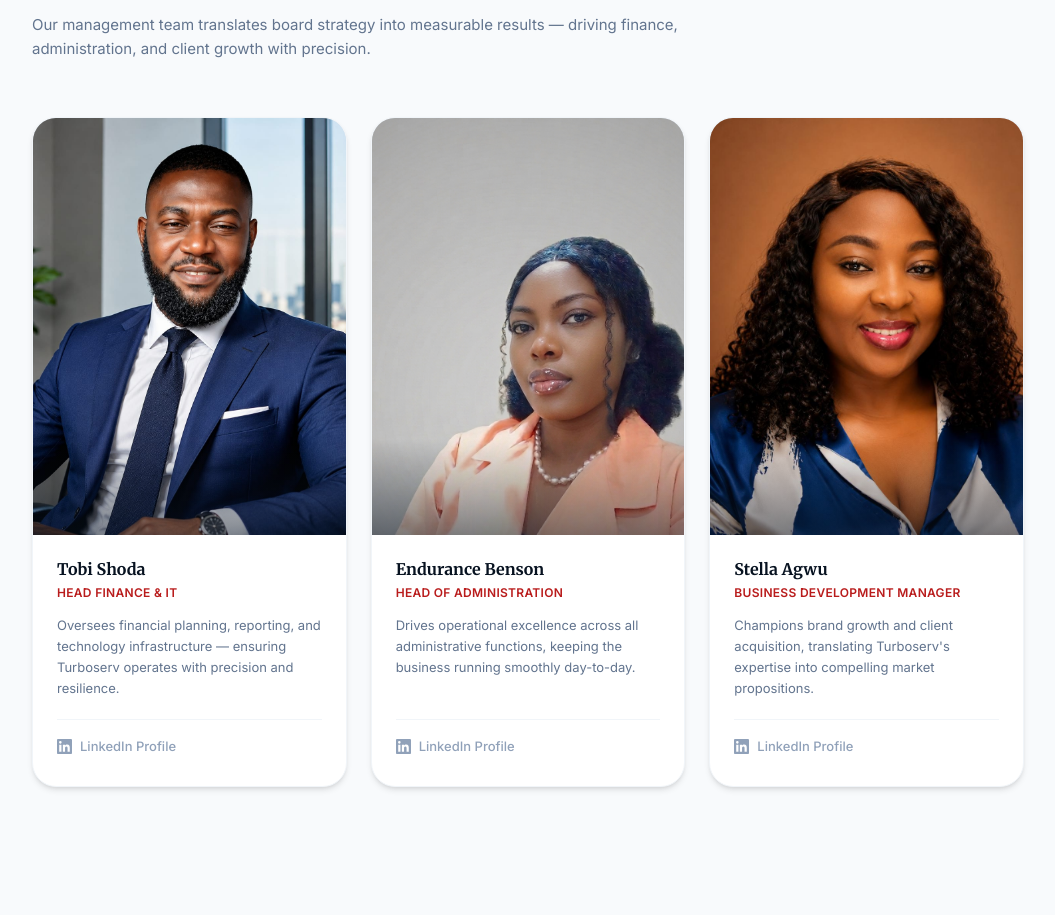
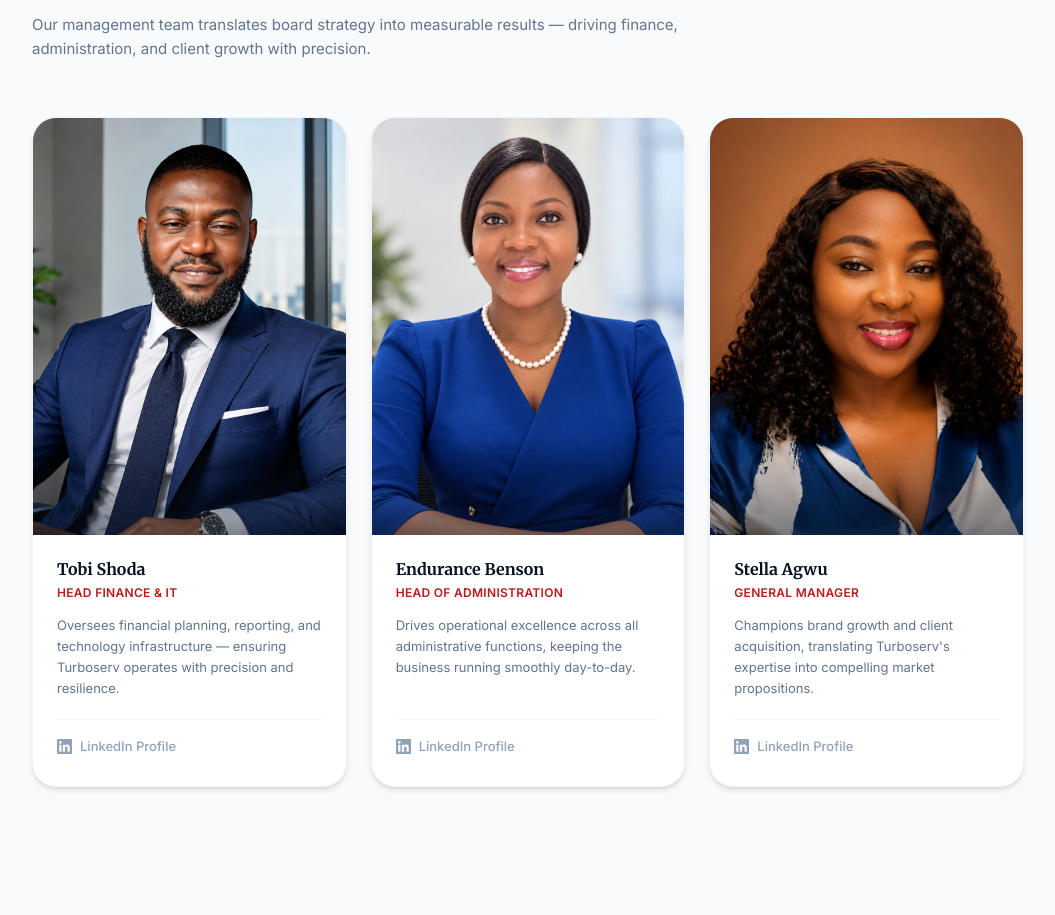
Before and after one commit to The-Bedouin/turboserv, a Next.js app: page /team in a window 1280 px wide. Shown: the part 1876-2791 px from the top of the page, without its empty margins (112-1167 px from the left). Built offline with nearby package versions, Linux system fonts and the light colour scheme.

Commit message:
endurance new pitcure and stella new role

```diff
--- a/app/team/components/CoreTeamGrid.tsx
+++ b/app/team/components/CoreTeamGrid.tsx
@@ -52,13 +52,13 @@ const managementMembers: TeamMember[] = [
   {
     name: "Endurance Benson",
     title: "Head of Administration",
-    image: "/EnduranceBenson.png",
+    image: "/endurance benson.jpg",
     bio: "Drives operational excellence across all administrative functions, keeping the business running smoothly day-to-day.",
     linkedin: "#",
   },
   {
     name: "Stella Agwu",
-    title: "Business Development Manager",
+    title: "General Manager",
     image: "/StellaAgwu.jpeg",
     bio: "Champions brand growth and client acquisition, translating Turboserv's expertise into compelling market propositions.",
     linkedin: "#",
```
Also changed, not shown: public/endurance benson.jpg (added).
